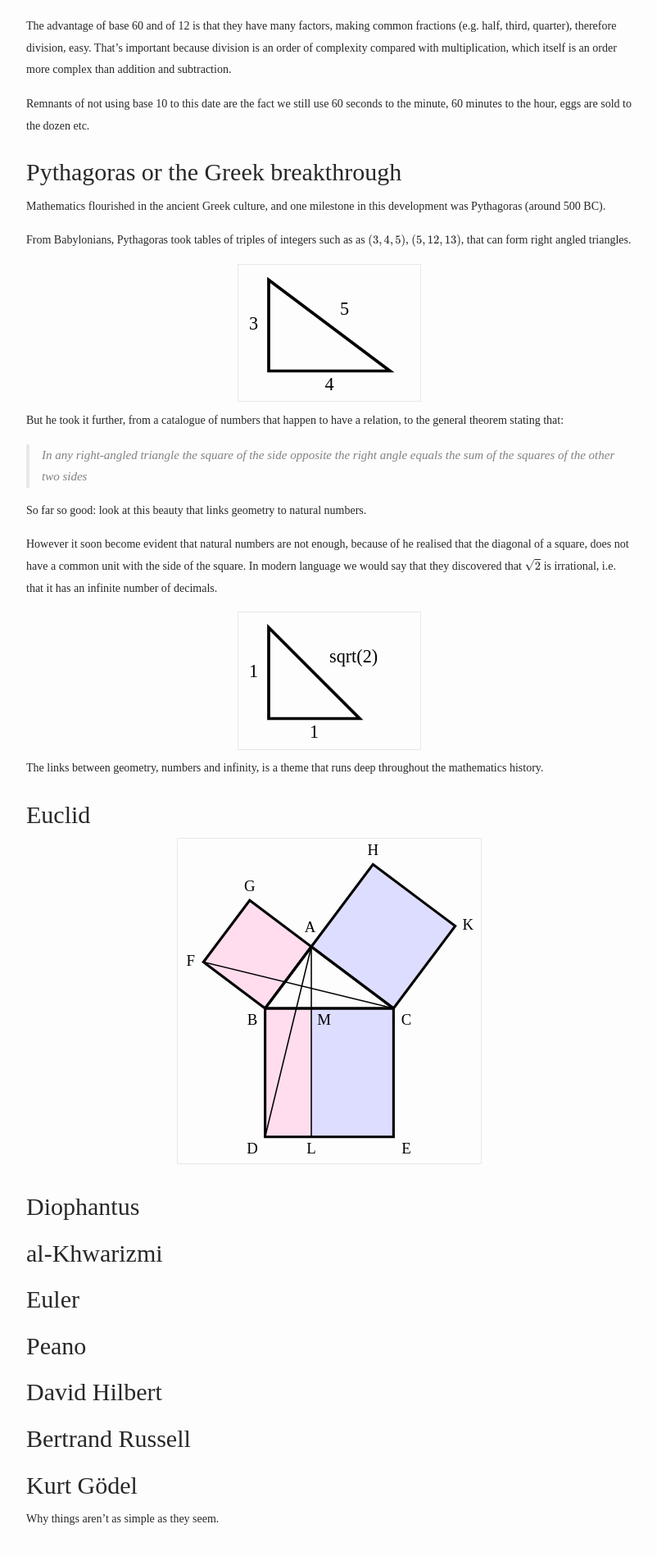
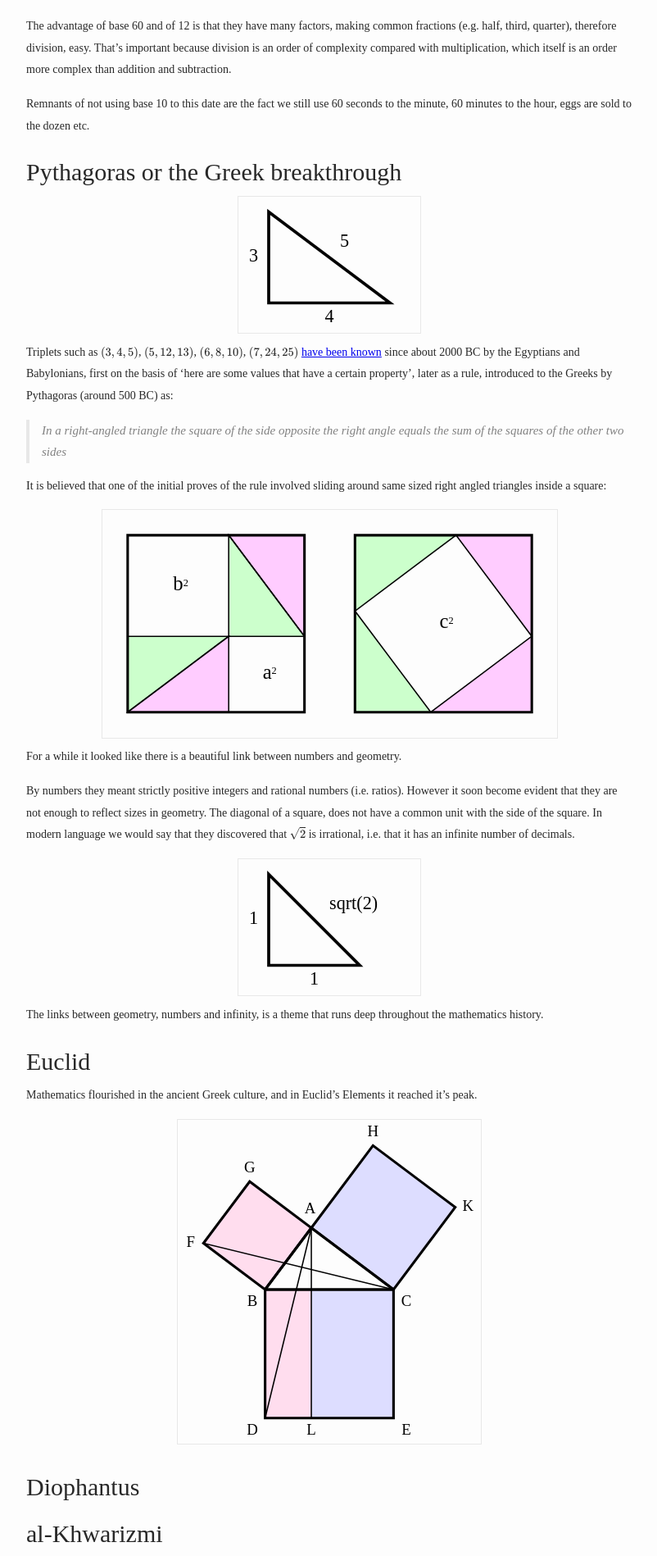
Before and after one commit to bajamircea/bajamircea.github.io, a Jekyll site: the page built from _posts/2018-11-07-maths-history.markdown, in a window 1280 px wide. Shown: the part 459-2357 px from the top of the page at 82% size, without its empty margins (238-1040 px from the left). Built offline with Jekyll 4.4.1, drawn with Linux system fonts in a browser that asks for light colours; nearby versions of some CDN libraries; formulas are drawn with MathJax 3.

Commit message:
Pythagoras

```diff
--- a/_posts/2018-11-07-maths-history.markdown
+++ b/_posts/2018-11-07-maths-history.markdown
@@ -29,28 +29,35 @@ to the minute, 60 minutes to the hour, eggs are sold to the dozen etc.
 
 # Pythagoras or the Greek breakthrough
 
-Mathematics flourished in the ancient Greek culture, and one milestone in this
-development was Pythagoras (around 500 BC).
-
-From Babylonians, Pythagoras took tables of triples of integers such as as
-$$(3, 4, 5)$$, $$(5, 12, 13)$$, that can form right angled triangles.
-
 <div align="center">
 {% include assets/2018-11-07-maths-history/01-three_four_five.svg %}
 </div>
 
-But he took it further, from a catalogue of numbers that happen to have a
-relation, to the general theorem stating that:
+Triplets such as $$(3, 4, 5)$$, $$(5, 12, 13)$$, $$(6, 8, 10)$$, $$(7, 24,
+25)$$ [have been known][plimpton] since about 2000 BC by the Egyptians and
+Babylonians, first on the basis of 'here are some values that have a certain
+property', later as a rule, introduced to the Greeks by Pythagoras (around 500
+BC) as:
 
-> In any right-angled triangle the square of the side opposite the right angle
+> In a right-angled triangle the square of the side opposite the right angle
 > equals the sum of the squares of the other two sides
 
-So far so good: look at this beauty that links geometry to natural numbers.
+It is believed that one of the initial proves of the rule involved sliding
+around same sized right angled triangles inside a square:
 
-However it soon become evident that natural numbers are not enough, because of
-he realised that the diagonal of a square, does not have a common unit with the
-side of the square. In modern language we would say that they discovered that
-$$\sqrt{2}$$ is irrational, i.e. that it has an infinite number of decimals.
+<div align="center">
+{% include assets/2018-11-07-maths-history/03-pythagoras.svg %}
+</div>
+
+For a while it looked like there is a beautiful link between numbers and
+geometry.
+
+By numbers they meant strictly positive integers and rational numbers (i.e.
+ratios). However it soon become evident that they are not enough to reflect
+sizes in geometry. The diagonal of a square, does not have a common unit with
+the side of the square. In modern language we would say that they discovered
+that $$\sqrt{2}$$ is irrational, i.e. that it has an infinite number of
+decimals.
 
 <div align="center">
 {% include assets/2018-11-07-maths-history/02-square-2.svg %}
@@ -62,8 +69,11 @@ throughout the mathematics history.
 
 # Euclid
 
+Mathematics flourished in the ancient Greek culture, and in Euclid's Elements
+it reached it's peak.
+
 <div align="center">
-{% include assets/2018-11-07-maths-history/03-euclid.svg %}
+{% include assets/2018-11-07-maths-history/04-euclid.svg %}
 </div>
 
 # Diophantus
```
Also changed, not shown: other parts of _posts/2018-11-07-maths-history.markdown (+1 -0 lines), code/2018-11-07-maths-history/draw-03.rb (+111 -138 lines), code/2018-11-07-maths-history/draw-04.rb (added, +210 -0 lines), code/2018-11-07-maths-history/watch.rb (+25 -8 lines), _includes/assets/2018-11-07-maths-history/03-euclid.svg (deleted), _includes/assets/2018-11-07-maths-history/03-pythagoras.svg (added), _includes/assets/2018-11-07-maths-history/04-euclid.svg (added).
